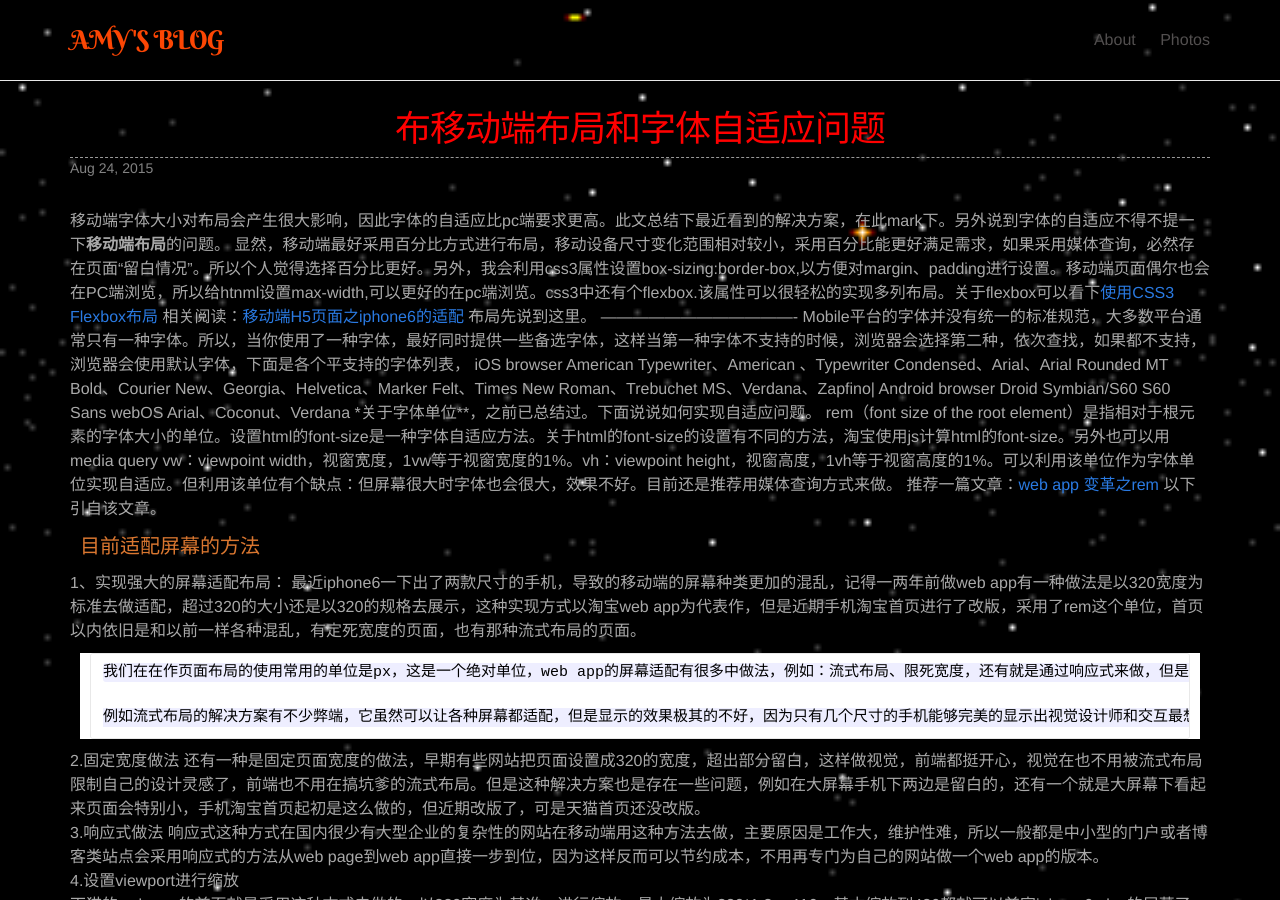
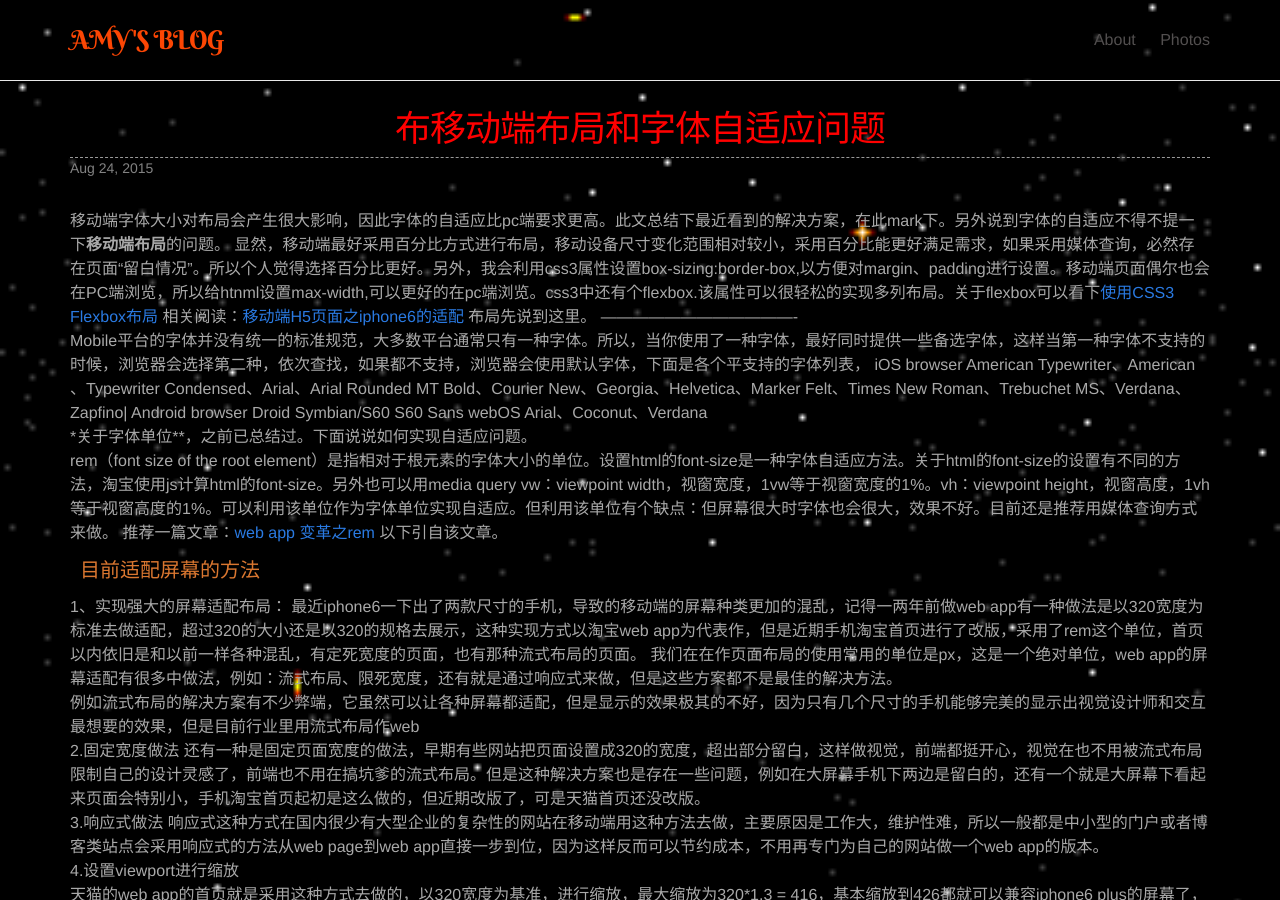
Before and after one commit to banyaner/banyaner.github.io, a Jekyll site: the page built from _posts/2015-8-24-font-adjust.markdown, in a window 1280 px wide and 900 px high. Built offline with Jekyll 4.4.1, drawn with Linux system fonts in a browser that asks for light colours.

Commit message:
Update 2015-8-24-font-adjust.markdown
style

```diff
--- a/_posts/2015-8-24-font-adjust.markdown
+++ b/_posts/2015-8-24-font-adjust.markdown
@@ -9,6 +9,7 @@ categories: h5
 相关阅读：[移动端H5页面之iphone6的适配]
 布局先说到这里。
 -------------------------------------
+
 Mobile平台的字体并没有统一的标准规范，大多数平台通常只有一种字体。所以，当你使用了一种字体，最好同时提供一些备选字体，这样当第一种字体不支持的时候，浏览器会选择第二种，依次查找，如果都不支持，浏览器会使用默认字体，下面是各个平支持的字体列表，
 iOS browser
 American Typewriter、American 、Typewriter Condensed、Arial、Arial Rounded MT Bold、Courier New、Georgia、Helvetica、Marker Felt、Times New Roman、Trebuchet MS、Verdana、Zapfino|
@@ -18,24 +19,26 @@ Symbian/S60 S60
 Sans
 webOS
 Arial、Coconut、Verdana
+
  *关于字体单位**，之前已总结过。下面说说如何实现自适应问题。
- rem（font size of the root element）是指相对于根元素的字体大小的单位。设置html的font-size是一种字体自适应方法。关于html的font-size的设置有不同的方法，淘宝使用js计算html的font-size。另外也可以用media query
+
+rem（font size of the root element）是指相对于根元素的字体大小的单位。设置html的font-size是一种字体自适应方法。关于html的font-size的设置有不同的方法，淘宝使用js计算html的font-size。另外也可以用media query
 vw：viewpoint width，视窗宽度，1vw等于视窗宽度的1%。vh：viewpoint height，视窗高度，1vh等于视窗高度的1%。可以利用该单位作为字体单位实现自适应。但利用该单位有个缺点：但屏幕很大时字体也会很大，效果不好。目前还是推荐用媒体查询方式来做。
 推荐一篇文章：[web app 变革之rem]
 以下引自该文章。
 ####目前适配屏幕的方法
+
 1、实现强大的屏幕适配布局：
-    最近iphone6一下出了两款尺寸的手机，导致的移动端的屏幕种类更加的混乱，记得一两年前做web app有一种做法是以320宽度为标准去做适配，超过320的大小还是以320的规格去展示，这种实现方式以淘宝web app为代表作，但是近期手机淘宝首页进行了改版，采用了rem这个单位，首页以内依旧是和以前一样各种混乱，有定死宽度的页面，也有那种流式布局的页面。
+最近iphone6一下出了两款尺寸的手机，导致的移动端的屏幕种类更加的混乱，记得一两年前做web app有一种做法是以320宽度为标准去做适配，超过320的大小还是以320的规格去展示，这种实现方式以淘宝web app为代表作，但是近期手机淘宝首页进行了改版，采用了rem这个单位，首页以内依旧是和以前一样各种混乱，有定死宽度的页面，也有那种流式布局的页面。
+我们在在作页面布局的使用常用的单位是px，这是一个绝对单位，web app的屏幕适配有很多中做法，例如：流式布局、限死宽度，还有就是通过响应式来做，但是这些方案都不是最佳的解决方法。
 
-    我们在在作页面布局的使用常用的单位是px，这是一个绝对单位，web app的屏幕适配有很多中做法，例如：流式布局、限死宽度，还有就是通过响应式来做，但是这些方案都不是最佳的解决方法。
-
-    例如流式布局的解决方案有不少弊端，它虽然可以让各种屏幕都适配，但是显示的效果极其的不好，因为只有几个尺寸的手机能够完美的显示出视觉设计师和交互最想要的效果，但是目前行业里用流式布局作web
+例如流式布局的解决方案有不少弊端，它虽然可以让各种屏幕都适配，但是显示的效果极其的不好，因为只有几个尺寸的手机能够完美的显示出视觉设计师和交互最想要的效果，但是目前行业里用流式布局作web
 
 2.固定宽度做法
-    还有一种是固定页面宽度的做法，早期有些网站把页面设置成320的宽度，超出部分留白，这样做视觉，前端都挺开心，视觉在也不用被流式布局限制自己的设计灵感了，前端也不用在搞坑爹的流式布局。但是这种解决方案也是存在一些问题，例如在大屏幕手机下两边是留白的，还有一个就是大屏幕下看起来页面会特别小，手机淘宝首页起初是这么做的，但近期改版了，可是天猫首页还没改版。
+还有一种是固定页面宽度的做法，早期有些网站把页面设置成320的宽度，超出部分留白，这样做视觉，前端都挺开心，视觉在也不用被流式布局限制自己的设计灵感了，前端也不用在搞坑爹的流式布局。但是这种解决方案也是存在一些问题，例如在大屏幕手机下两边是留白的，还有一个就是大屏幕下看起来页面会特别小，手机淘宝首页起初是这么做的，但近期改版了，可是天猫首页还没改版。
 
 3.响应式做法
-    响应式这种方式在国内很少有大型企业的复杂性的网站在移动端用这种方法去做，主要原因是工作大，维护性难，所以一般都是中小型的门户或者博客类站点会采用响应式的方法从web page到web app直接一步到位，因为这样反而可以节约成本，不用再专门为自己的网站做一个web app的版本。
+响应式这种方式在国内很少有大型企业的复杂性的网站在移动端用这种方法去做，主要原因是工作大，维护性难，所以一般都是中小型的门户或者博客类站点会采用响应式的方法从web page到web app直接一步到位，因为这样反而可以节约成本，不用再专门为自己的网站做一个web app的版本。
 
 4.设置viewport进行缩放
 <meta name="viewport" content="width=320,maximum-scale=1.3,user-scalable=no">
@@ -47,9 +50,10 @@ vw：viewpoint width，视窗宽度，1vw等于视窗宽度的1%。vh：viewpoin
 首先假设我上面的页面设计稿给我时候是按照640的标准尺寸给我的前提下，（当然这个尺寸肯定不一定是640，可以是320，或者480，又或是375）来看一组表格。
 
 <img src="http://520ued.com/uploads/20141218/1418903956.jpeg">
-    上面的表格蓝色一列是Demo3中页面的尺寸，页面是以640的宽度去切的，怎么计算不同宽度下font-site的值，大家看表格上面的数值变化应该能明白。举个例子：384/640 = 0.6，384是640的0.6倍，所以384页面宽度下的font-size也等于它的0.6倍，这时384的font-size就等于12px。在不同设备的宽度计算方式以此类推。
 
-  也可以JS去动态计算根元素的font-size，这样的好处是所有设备分辨率都能兼容适配，淘宝首页目前就是用的JS计算。但其实不用JS我们也可以做适配，一般我们在做web app都会先统计自己网站有哪些主流的屏幕设备，然后去针对那些设备去做media query设置也可以实现适配，例如下面这样：
+上面的表格蓝色一列是Demo3中页面的尺寸，页面是以640的宽度去切的，怎么计算不同宽度下font-site的值，大家看表格上面的数值变化应该能明白。举个例子：384/640 = 0.6，384是640的0.6倍，所以384页面宽度下的font-size也等于它的0.6倍，这时384的font-size就等于12px。在不同设备的宽度计算方式以此类推。
+
+也可以JS去动态计算根元素的font-size，这样的好处是所有设备分辨率都能兼容适配，淘宝首页目前就是用的JS计算。但其实不用JS我们也可以做适配，一般我们在做web app都会先统计自己网站有哪些主流的屏幕设备，然后去针对那些设备去做media query设置也可以实现适配，例如下面这样：
  {%highlight ruby%}
 html {
     font-size : 20px;
@@ -80,7 +84,7 @@ html {
     }
 }
 {% endhighlight %}
-    上面的做的设置当然是不能所有设备全适配，但是用JS是可以实现全适配。具体用哪个就要根据自己的实际工作场景去定了。
+上面的做的设置当然是不能所有设备全适配，但是用JS是可以实现全适配。具体用哪个就要根据自己的实际工作场景去定了。
 
 
 [使用CSS3 Flexbox布局]:http://www.w3cplus.com/css3/css3-flexbox-layout.html
```
